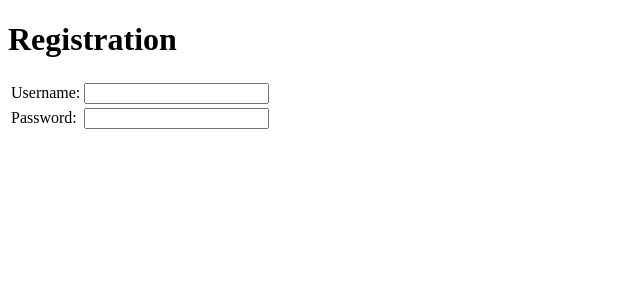
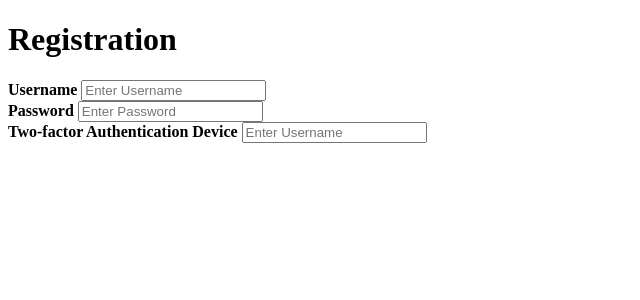
Before and after one commit to hyang023/app-sec-assignment2, a Flask app: page /register in a window 1280 px wide. Shown: the top 300 px of the page, without its empty margins (0-640 px from the left). Run offline with Flask 2, Linux system fonts and the light colour scheme.

Commit message:
Update registration.html

```diff
--- a/templates/registration.html
+++ b/templates/registration.html
@@ -4,25 +4,22 @@
      <h1> Registration</h1>
   </head>
 <body>
-<form>
-     <table>
-           <tr>
-               <td>
-                   Username:
-               </td>
-                <td>
-                   <input type=”text” name=””>
-                </td>
-           </tr>
-            <tr>
-                 <td>
-                   Password:
-                 </td>
-                 <td>
-                  <input type=”Password” name=””>
-                 </td>
-           </tr>
-     </table>
+<form action="action_page.php" method="post">
+  <div class="container">
+    <label for="uname"><b>Username</b></label>
+    <input type="text" placeholder="Enter Username" name="uname" id="uname" required>
+  </div>
+</form>
+<form action="action_page.php" method="post">
+  <div class="container">
+    <label for="pword"><b>Password</b></label>
+    <input type="password" placeholder="Enter Password" name="pword" id="pword" required>
+</form>
+<form action="action_page.php" method="post">
+  <div class="container">
+    <label for="2fa"><b>Two-factor Authentication Device</b></label>
+    <input type="text" placeholder="Enter Username" name="2fa" id="2fa" required>
+  </div>
 </form>
 </body>
 </html>
```
